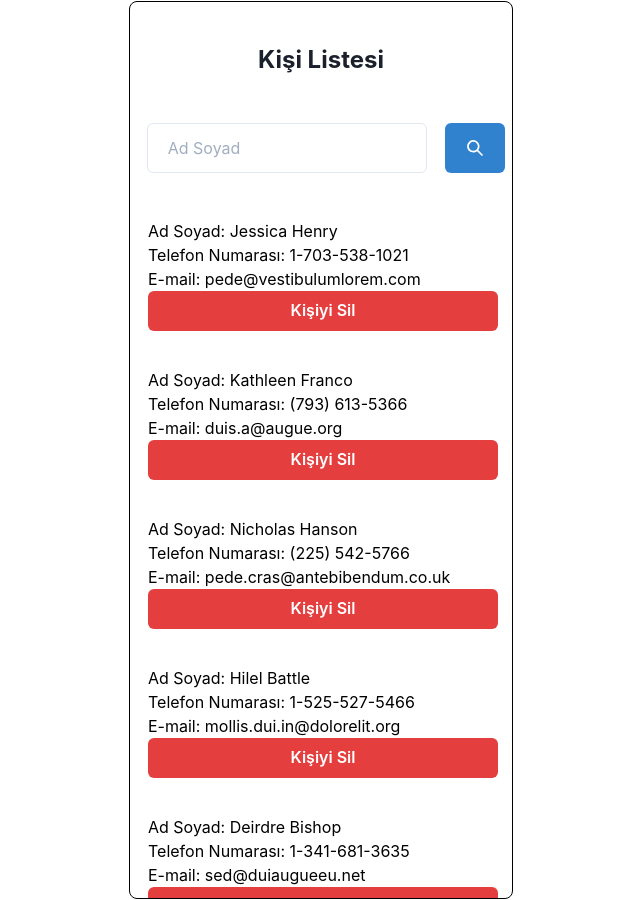
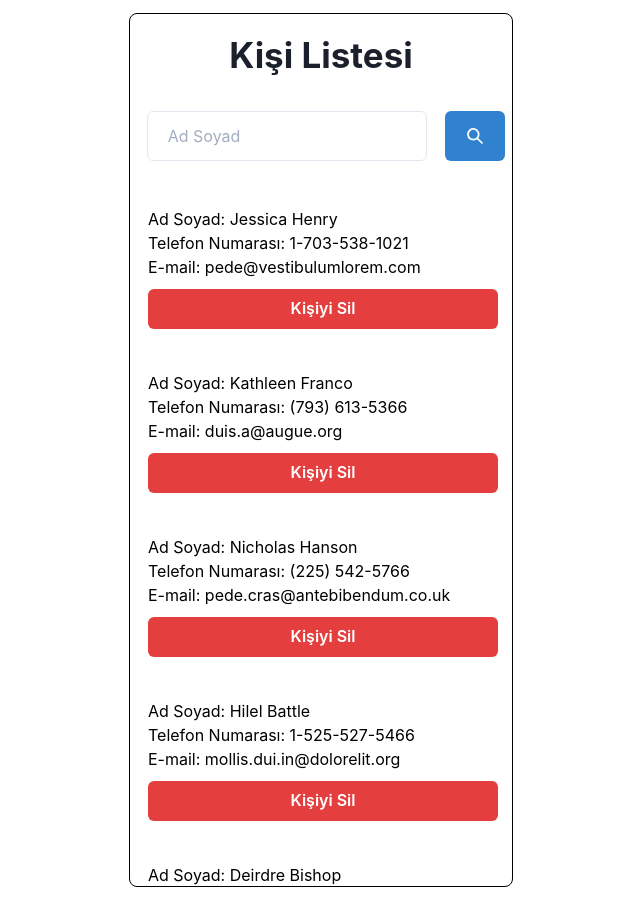
Before and after one commit to mehmetduran932/person-list-app, a React (Create React App) app: page / in a window 1280 px wide. Shown: the whole page, without its empty margins (319-959 px from the left). Built offline with nearby package versions, Linux system fonts and the light colour scheme.

Commit message:
remove btn toast eklendi

```diff
--- a/src/components/ListPerson.js
+++ b/src/components/ListPerson.js
@@ -1,16 +1,22 @@
 import React from 'react'
 import { Flex, Box, Button } from '@chakra-ui/react'
+
 export default function ListPerson({ users, removeItem }) {
   return (
     <>
       <div>
         {users.map((p) => (
           <Flex marginTop="5px" key={p.phone}>
-            <Box p="4" bg="white.400" textAlign="left">
+            <Box p="4" bg="white.400" textAlign="left" marginBottom="5px">
               <h1>Ad Soyad: {p.name}</h1>
               <h1>Telefon Numarası: {p.phone}</h1>
               <h1>E-mail: {p.email}</h1>
-              <Button w="350px" colorScheme="red" onClick={() => removeItem(p)}>
+              <Button
+                w="350px"
+                colorScheme="red"
+                marginTop="10px"
+                onClick={() => removeItem(p)}
+              >
                 Kişiyi Sil
               </Button>
             </Box>
--- a/src/components/PersonList.js
+++ b/src/components/PersonList.js
@@ -1,8 +1,15 @@
 import React, { useEffect, useState } from 'react'
-import { SearchIcon} from '@chakra-ui/icons'
 import { connect } from 'react-redux'
 import { getPerson, removePerson } from '../redux/personActions'
-import { Flex, Box, IconButton, Input } from '@chakra-ui/react'
+import {
+  Flex,
+  Box,
+  IconButton,
+  Input,
+  Heading,
+  useToast
+} from '@chakra-ui/react'
+import { SearchIcon } from '@chakra-ui/icons'
 import { Scrollbars } from 'react-custom-scrollbars'
 import '../../src/search.css'
 import ListPerson from './ListPerson'
@@ -10,6 +17,7 @@ import ListPerson from './ListPerson'
 function PersonList({ person, removePerson }) {
   const [searchInput, setSearhInput] = useState('')
   const [users, setUsers] = useState([])
+  const toast = useToast()
   useEffect(() => {
     if (person) {
       setUsers(person)
@@ -20,6 +28,12 @@ function PersonList({ person, removePerson }) {
     let filtered = []
     filtered = person.filter((item) => item !== listItem)
     removePerson(filtered)
+    toast({
+      description: 'Person Deleted',
+      status: 'error',
+      duration: 9000,
+      isClosable: true
+    })
   }
   const searchItem = () => {
     if (searchInput.length === 0) {
@@ -53,9 +67,9 @@ function PersonList({ person, removePerson }) {
         >
           <Flex className="text-font">
             <Box maxW="sm" borderColor="black" float="left">
-              <div>
-                <h1 className="text-font">Kişi Listesi</h1>
-              </div>
+              <Heading size="lg" fontSize="35px">
+                Kişi Listesi
+              </Heading>
             </Box>
           </Flex>
 
@@ -76,7 +90,7 @@ function PersonList({ person, removePerson }) {
                 </Box>
                 <Box>
                   <IconButton
-                  icon={<SearchIcon />}
+                    icon={<SearchIcon />}
                     w="60px"
                     h="50px"
                     colorScheme="blue"
```
